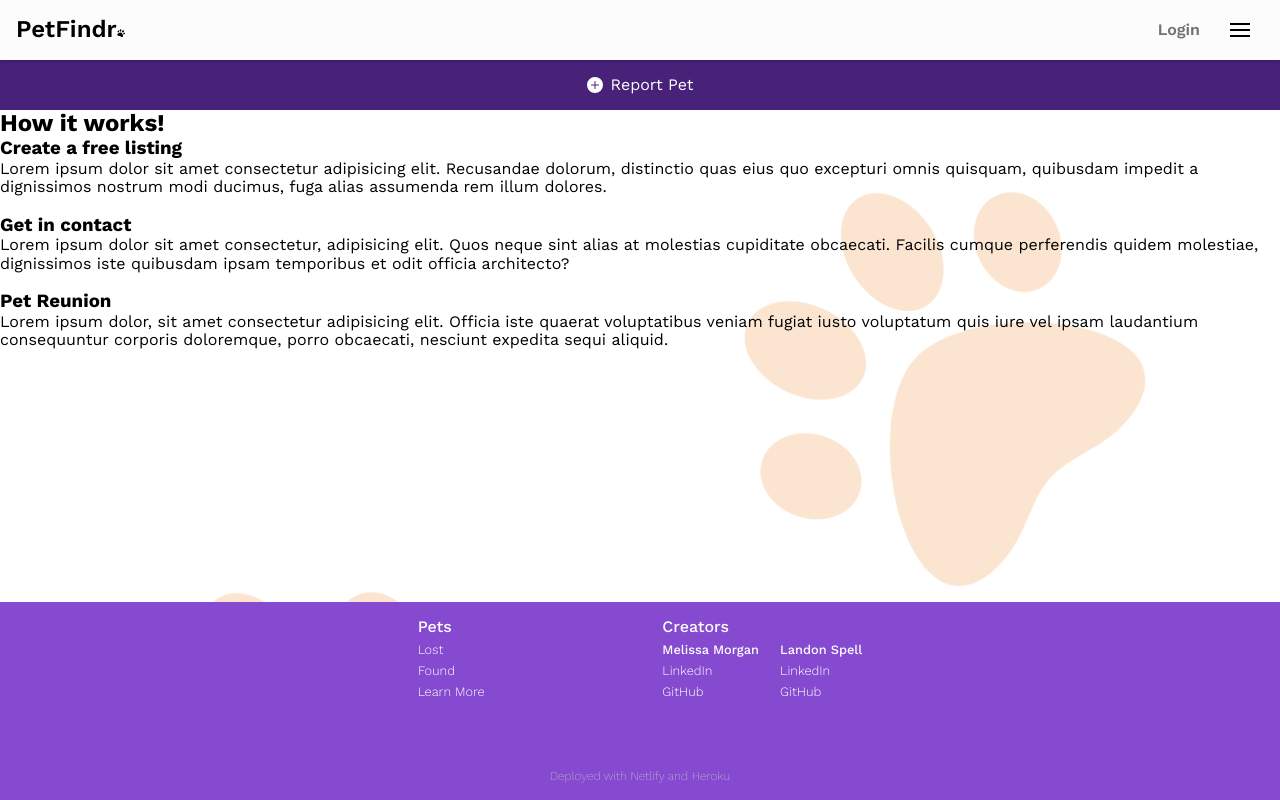
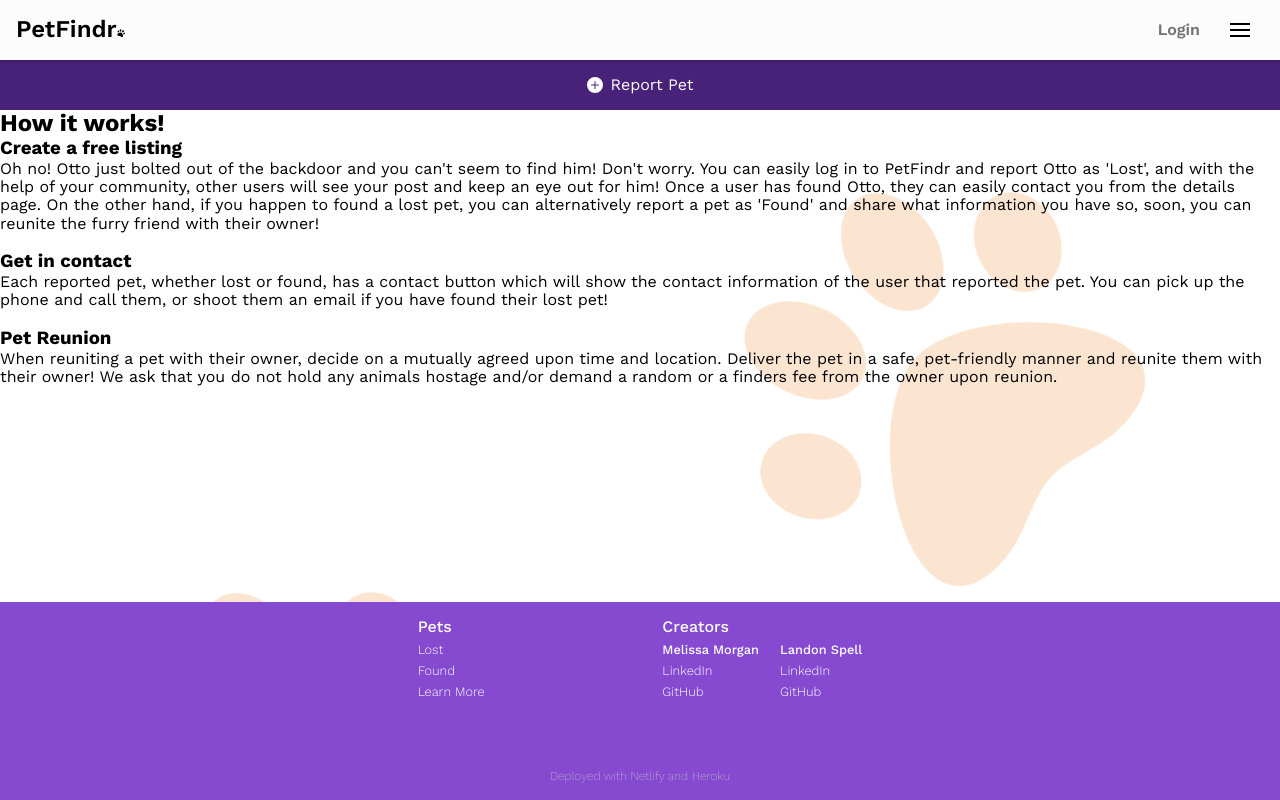
Before and after one commit to PetFindrSEI/pet-findr-frontend, a React (Create React App) app: page /howitworks in a window 1280 px wide. Built offline with nearby package versions, Linux system fonts and the light colour scheme; no server answers.

Commit message:
Add HowItWorks blurbs Co-authored-by: Melissa ‘Meli Beli’ Morgan melissamorganc@gmail.com

```diff
--- a/src/components/HowItWorks/HowItWorks.js
+++ b/src/components/HowItWorks/HowItWorks.js
@@ -7,26 +7,31 @@ function HowItWorks(props) {
       <h2>How it works!</h2>
       <h3 className={styles.subTitle}>Create a free listing</h3>
       <p className={styles.description}>
-        Lorem ipsum dolor sit amet consectetur adipisicing elit. Recusandae
-        dolorum, distinctio quas eius quo excepturi omnis quisquam, quibusdam
-        impedit a dignissimos nostrum modi ducimus, fuga alias assumenda rem
-        illum dolores.
+        Oh no! Otto just bolted out of the backdoor and you can't seem to find
+        him! Don't worry. You can easily log in to PetFindr and report Otto as
+        'Lost', and with the help of your community, other users will see your
+        post and keep an eye out for him! Once a user has found Otto, they can
+        easily contact you from the details page. On the other hand, if you
+        happen to found a lost pet, you can alternatively report a pet as
+        'Found' and share what information you have so, soon, you can reunite
+        the furry friend with their owner!
       </p>
       <br />
       <h3 className={styles.subTitle}>Get in contact</h3>
       <p className={styles.description}>
-        Lorem ipsum dolor sit amet consectetur, adipisicing elit. Quos neque
-        sint alias at molestias cupiditate obcaecati. Facilis cumque perferendis
-        quidem molestiae, dignissimos iste quibusdam ipsam temporibus et odit
-        officia architecto?
+        Each reported pet, whether lost or found, has a contact button which
+        will show the contact information of the user that reported the pet. You
+        can pick up the phone and call them, or shoot them an email if you have
+        found their lost pet!
       </p>
       <br />
       <h3 className={styles.subTitle}>Pet Reunion</h3>
       <p className={styles.description}>
-        Lorem ipsum dolor, sit amet consectetur adipisicing elit. Officia iste
-        quaerat voluptatibus veniam fugiat iusto voluptatum quis iure vel ipsam
-        laudantium consequuntur corporis doloremque, porro obcaecati, nesciunt
-        expedita sequi aliquid.
+        When reuniting a pet with their owner, decide on a mutually agreed upon
+        time and location. Deliver the pet in a safe, pet-friendly manner and
+        reunite them with their owner! We ask that you do not hold any animals
+        hostage and/or demand a random or a finders fee from the owner upon
+        reunion.
       </p>
     </div>
   );
```
